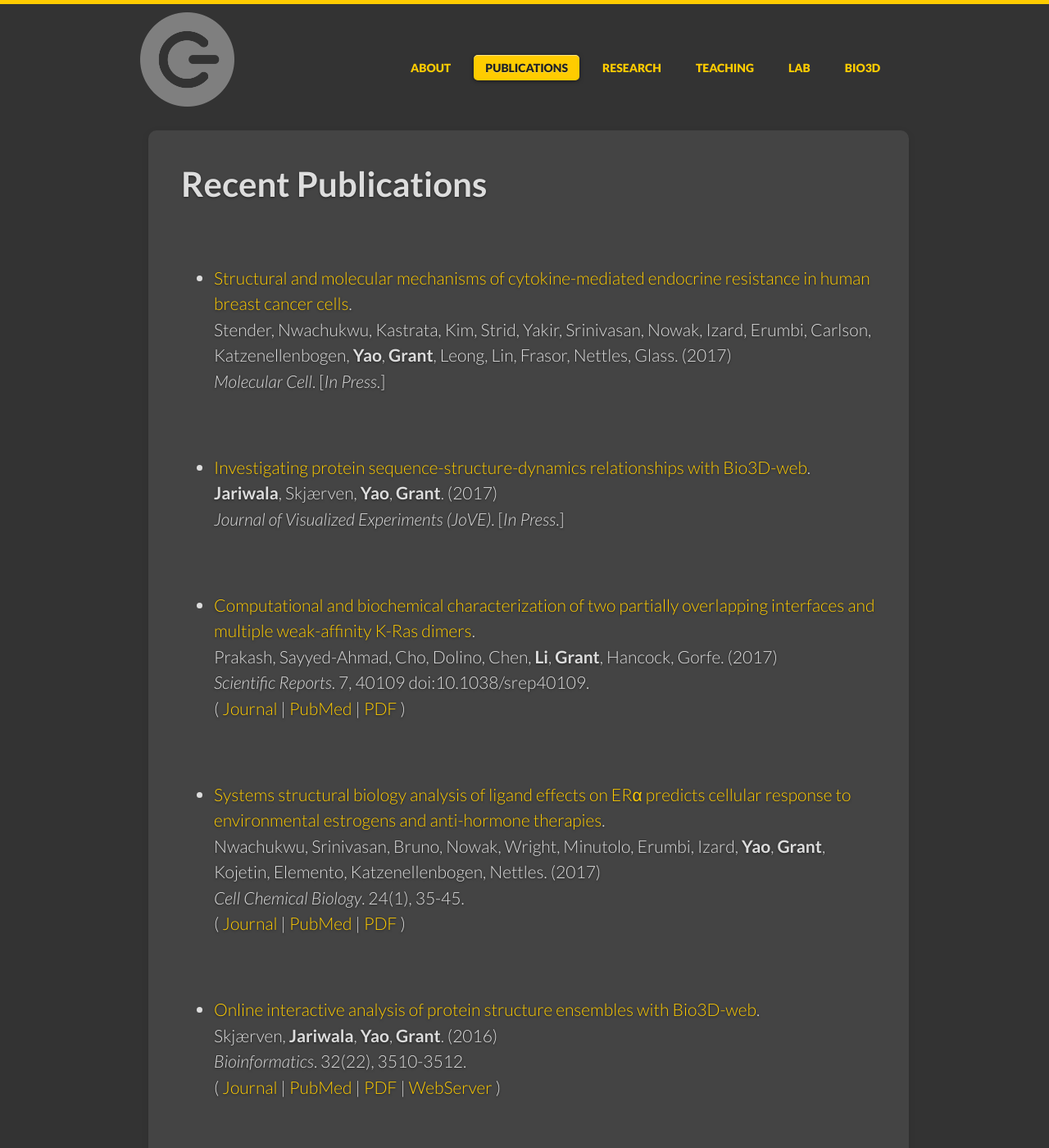
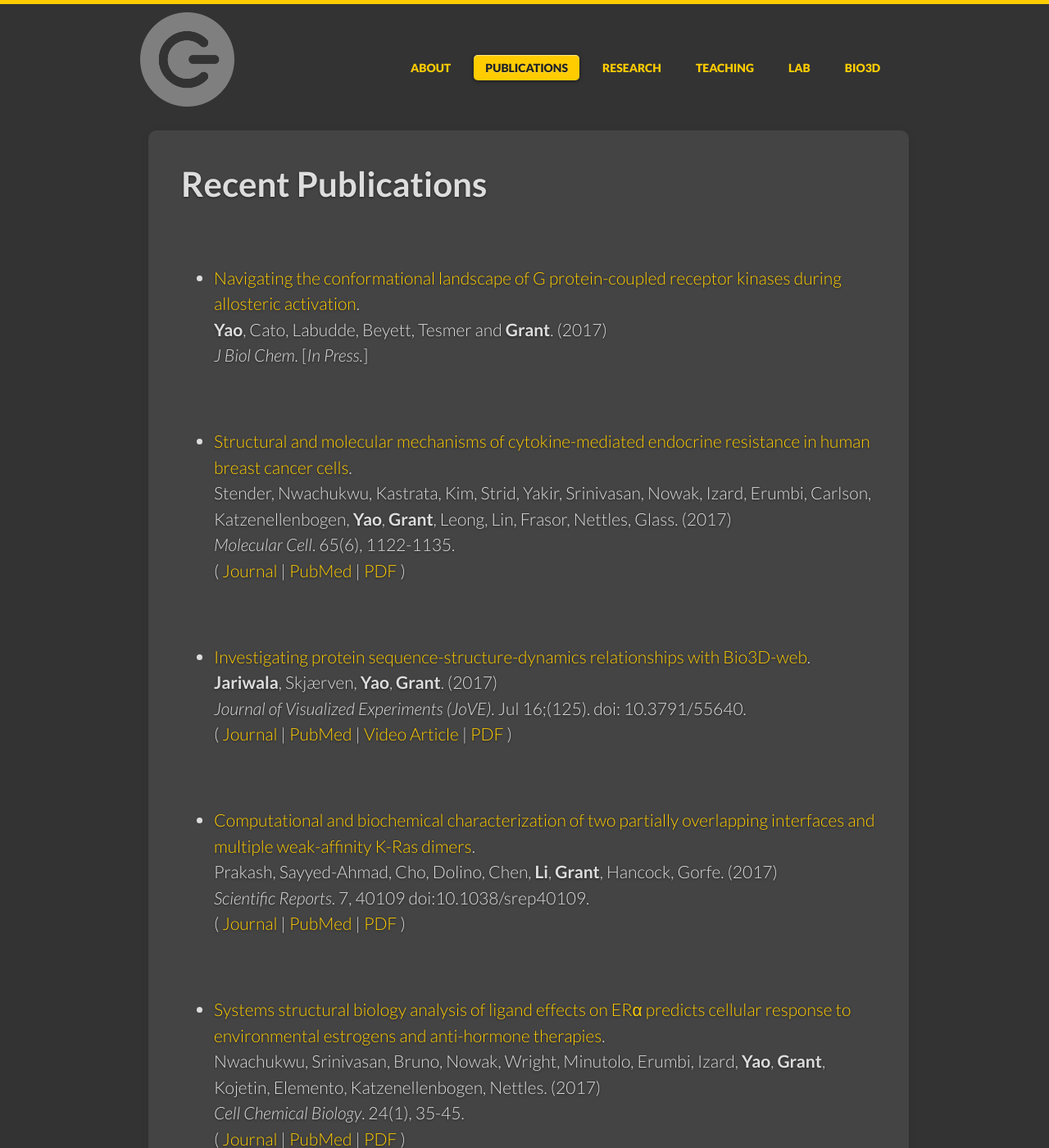
Before and after one commit to bioboot/newlabsite, a Jekyll site: the page built from publications/index.md, in a window 1280 px wide and 1400 px high. Shown: the whole window at 82% size. Built offline with Jekyll 4.4.1, drawn with Linux system fonts in a browser that asks for light colours.

Commit message:
Updated publications and teaching pages

```diff
--- a/publications/index.md
+++ b/publications/index.md
@@ -5,15 +5,24 @@ title: Recent Publications
 
 <br/>
 
+*   [Navigating the conformational landscape of G protein-coupled receptor kinases during allosteric activation]().
+    **Yao**, Cato, Labudde, Beyett, Tesmer and **Grant**. (2017)
+    _J Biol Chem._ [_In Press._]
+
+<br/>
+
 *   [Structural and molecular mechanisms of cytokine-mediated endocrine resistance in human breast cancer cells]().
     Stender, Nwachukwu, Kastrata, Kim, Strid, Yakir, Srinivasan, Nowak, Izard, Erumbi, Carlson, Katzenellenbogen, **Yao**,  **Grant**, Leong, Lin, Frasor, Nettles, Glass. (2017)
-    _Molecular Cell_. [_In Press_.]
+    _Molecular Cell_. 65(6), 1122-1135.
+    ( [Journal](http://www.sciencedirect.com/science/article/pii/S1097276517301223) | [PubMed](https://www.ncbi.nlm.nih.gov/pubmed/28306507) | [PDF](http://ac.els-cdn.com/S1097276517301223/1-s2.0-S1097276517301223-main.pdf) )
 
 <br/>
 
 *   [Investigating protein sequence-structure-dynamics relationships with Bio3D-web]().
     **Jariwala**, Skjærven, **Yao**,  **Grant**. (2017)
-    _Journal of Visualized Experiments (JoVE)_. [_In Press_.]
+    _Journal of Visualized Experiments (JoVE)_. Jul 16;(125). doi: 10.3791/55640.
+    ( [Journal](https://www.jove.com/video/55640/) | [PubMed](https://www.ncbi.nlm.nih.gov/pubmed/28745621) | [Video Article](https://www.jove.com/video/55640/investigating-protein-sequence-structure-dynamics-relationships-with) | [PDF](https://www.jove.com/pdf/55640/jove-protocol-55640-investigating-protein-sequence-structure-dynamics-relationships-with) )
+
 
 <br/>
 
```
Also changed, not shown: teaching/index.md (+12 -0 lines).
